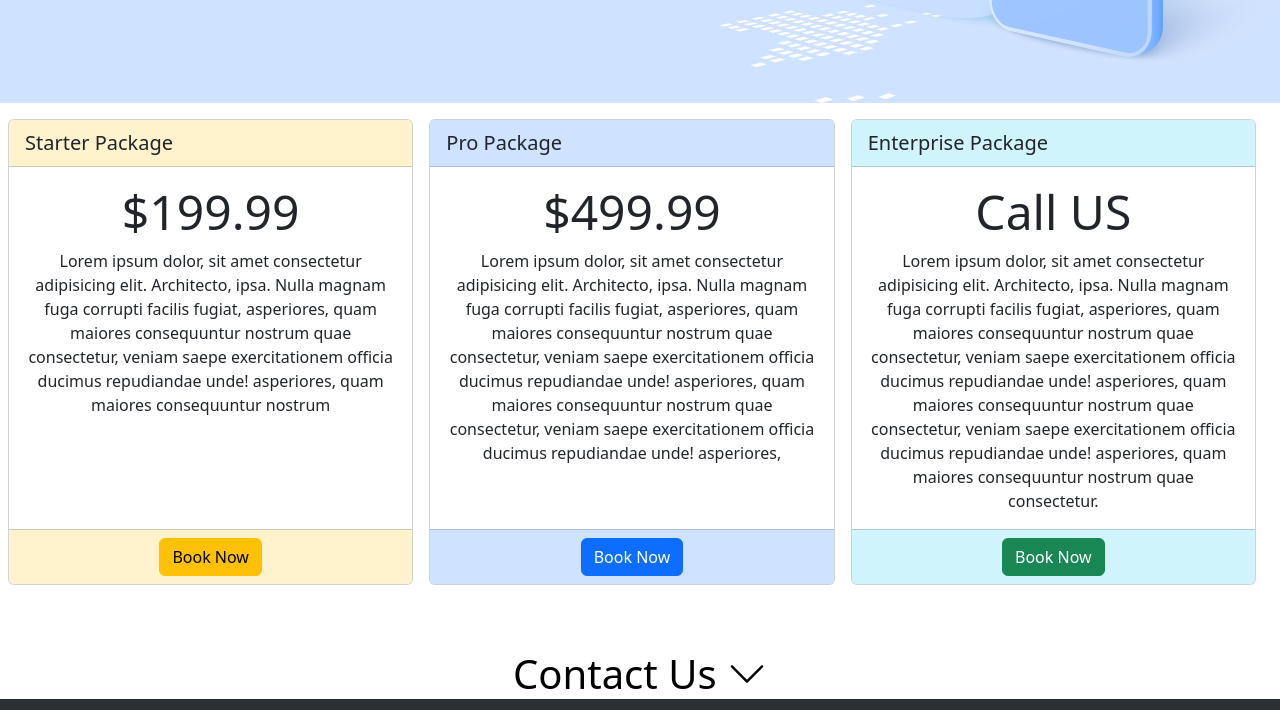
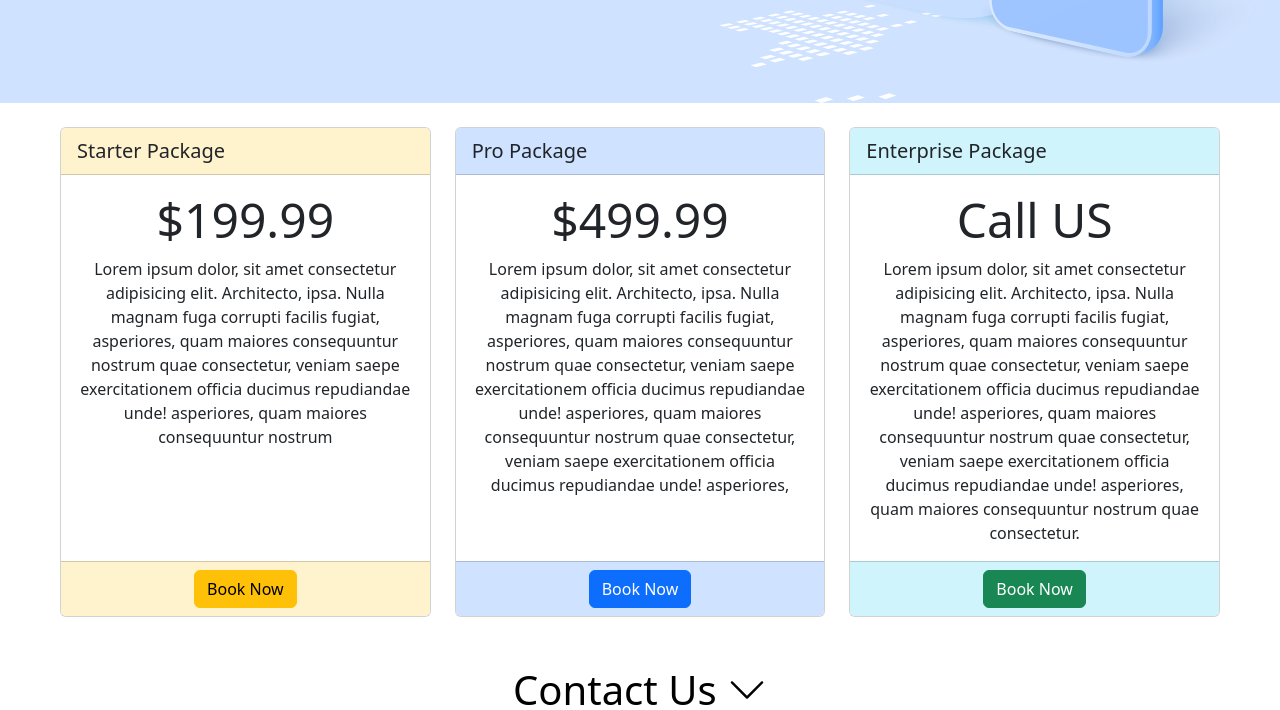
Before and after one commit to aberry2288/BootstrapComponents, a plain HTML site: page hosting.html in a window 1280 px wide. Shown: the part 453-1163 px from the top of the page. Drawn offline with nearby package versions, Linux system fonts and the light colour scheme; a web font is replaced by a local one.

Commit message:
Updated hosting page

```diff
--- a/hosting.html
+++ b/hosting.html
@@ -29,6 +29,7 @@
 
 <body>
 
+    <!-- Navbar and Header Image -->
     <nav class="navbar navbar-expand-sm bg-body-tertiary" data-bs-theme="dark">
         <div class="container-xxl">
             <a class="navbar-brand" href="index.html">BS Components</a>
@@ -74,8 +75,9 @@
 
     </header>
 
-    <main>
-        <div class="row g-3 pt-3 pb-3 container-fluid">
+    <!-- Packages -->
+    <main class="container-xxl">
+        <div class="row gy-3 my-2 px-5">
             <div class="col-12 col-sm-6 col-md-4">
                 <div class="card h-100 text-center">
                     <div class="card-header bg-warning-subtle text-start lead">
@@ -93,7 +95,6 @@
                     </div>
                 </div>
             </div>
-
             <div class="col-12 col-sm-6 col-md-4">
                 <div class="card h-100 text-center">
                     <div class="card-header bg-primary-subtle text-start lead">
@@ -135,7 +136,8 @@
             </div>
         </div>
 
-        <div class="text-center container mt-5">
+        <!-- Contact Us Form -->
+        <div class="text-center mt-5 mb-3">
             <button class="bg-transparent border-0 display-6" type="button" data-bs-toggle="collapse"
                 data-bs-target="#collapseExample" aria-expanded="false" aria-controls="collapseExample">
                 Contact Us
```
